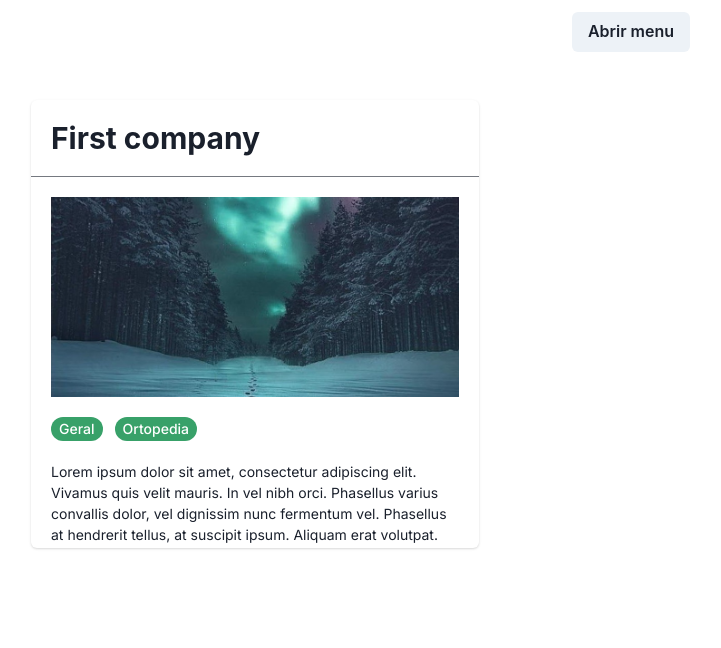
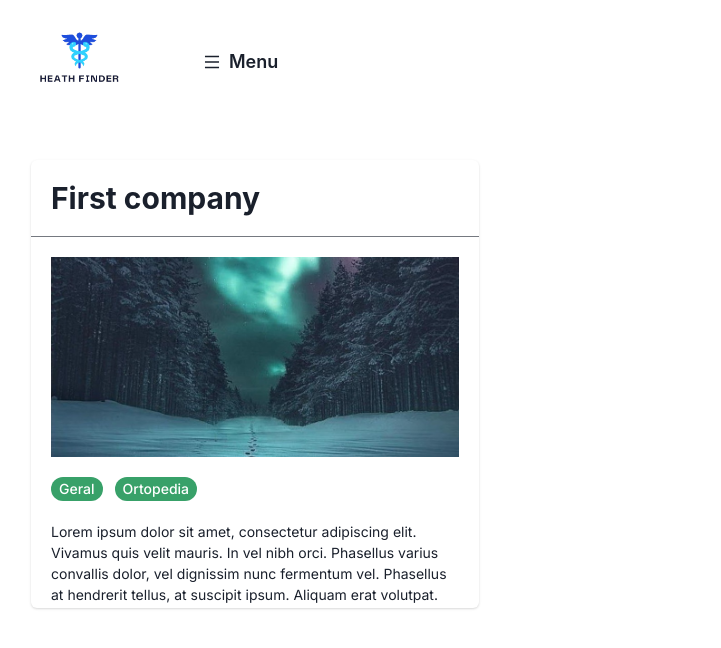
Before and after one commit to Dev-Murilo/health-finder, a Next.js app: page / in a window 1280 px wide. Shown: the top 648 px of the page, without its empty margins (9-730 px from the left). Built offline with nearby package versions, Linux system fonts and the light colour scheme.

Commit message:
feat: adding icons and images in components

```diff
--- a/components/head/head.tsx
+++ b/components/head/head.tsx
@@ -10,8 +10,12 @@ export function Head({ title, children }: Props) {
   return (
     <NextHead>
       <title>{title}</title>
-      <meta data-testid="meta" name="viewport" content="width=device-width, initial-scale=1" />
-      <link data-testid="favicon" rel="icon" href="/favicon.ico" />
+      <meta
+        data-testid="meta"
+        name="viewport"
+        content="width=device-width, initial-scale=1"
+      />
+      <link data-testid="favicon" rel="icon" href="/images/favicon.ico" />
       {children}
     </NextHead>
   );
--- a/components/sidebar/side-bar.tsx
+++ b/components/sidebar/side-bar.tsx
@@ -10,9 +10,15 @@ import {
   VStack,
   StackProps,
   BoxProps,
+  Flex,
+  Image,
+  HStack,
+  IconButton,
 } from "@chakra-ui/react";
 import React from "react";
 import { SideLink } from "./side-link";
+import { AiOutlineMenu } from "react-icons/ai";
+import { FaBookOpen, FaHome, FaSearch } from "react-icons/fa";
 
 export interface SideBarProps {
   children: React.ReactNode;
@@ -38,11 +44,34 @@ export function SideBar({ children }: SideBarProps) {
     },
   };
 
+  const getSiderBarHeader = (): React.ReactNode => {
+    return (
+      <HStack width="100%" justify="start" px={10}>
+        <Image
+          objectFit="contain"
+          src="/images/heath-finder-logo.png"
+          boxSize="100px"
+          alt=""
+        />
+        <Button
+          leftIcon={<AiOutlineMenu />}
+          variant="ghost"
+          aria-label="Open menu"
+          onClick={onOpen}
+          data-testid="open-menu-button"
+          ml={10}
+          my="auto"
+          size="lg"
+        >
+          Menu
+        </Button>
+      </HStack>
+    );
+  };
+
   return isOpen ? (
     <VStack {...styles.VStack}>
-      <Button type="button" onClick={onClose} data-testid="close-menu-button">
-        Fechar menu
-      </Button>
+      {getSiderBarHeader()}
       <Box {...styles.box}>{children}</Box>
       <Drawer
         placement="left"
@@ -53,12 +82,25 @@ export function SideBar({ children }: SideBarProps) {
       >
         <DrawerContent py={5}>
           <DrawerCloseButton />
-          <DrawerHeader>HealthFinder</DrawerHeader>
+          <DrawerHeader>
+            <Flex width="100%" justify="center" align="center">
+              <Image
+                objectFit="contain"
+                src="/images/heath-finder-logo.png"
+                boxSize="150px"
+                alt=""
+              />
+            </Flex>
+          </DrawerHeader>
           <DrawerBody>
             <Box w="full" pos="fixed" h="full">
-              <SideLink href="/" text="Início" />
-              <SideLink href="/search" text="Buscar serviços" />
-              <SideLink href="/about" text="Sobre" />
+              <SideLink href="/" text="Início" icon={<FaHome />} />
+              <SideLink
+                href="/search"
+                text="Buscar serviços"
+                icon={<FaSearch />}
+              />
+              <SideLink href="/about" text="Sobre" icon={<FaBookOpen />} />
             </Box>
           </DrawerBody>
         </DrawerContent>
@@ -66,9 +108,7 @@ export function SideBar({ children }: SideBarProps) {
     </VStack>
   ) : (
     <VStack {...styles.VStack}>
-      <Button type="button" onClick={onOpen} data-testid="open-menu-button">
-        Abrir menu
-      </Button>
+      {getSiderBarHeader()}
       <Box {...styles.box}>{children}</Box>
     </VStack>
   );
--- a/components/sidebar/side-link.tsx
+++ b/components/sidebar/side-link.tsx
@@ -6,10 +6,15 @@ interface Props {
   href: string;
   text: string;
   hoverColor?: string;
-  icon?: any;
+  icon?: React.ReactNode;
 }
 
-export function SideLink({ href, text, hoverColor = "green.300" }: Props) {
+export function SideLink({
+  href,
+  text,
+  hoverColor = "green.300",
+  icon,
+}: Props) {
   return (
     <Link href={href} data-testid="side-link">
       <Flex
@@ -21,6 +26,7 @@ export function SideLink({ href, text, hoverColor = "green.300" }: Props) {
         role="group"
         cursor="pointer"
         transition="transform 0.2s ease-in"
+        px={3}
         _hover={{
           bg: hoverColor,
           color: "white",
@@ -28,6 +34,7 @@ export function SideLink({ href, text, hoverColor = "green.300" }: Props) {
           transform: "scale(1.1)",
         }}
       >
+        {icon}
         <Text ml={5} data-testid="side-link-text">
           {text}
         </Text>
```
